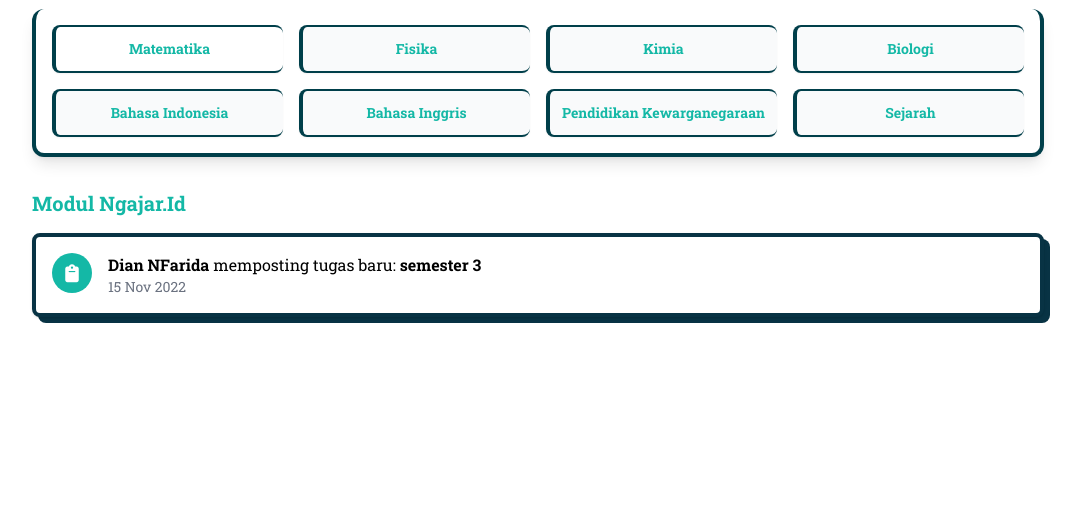
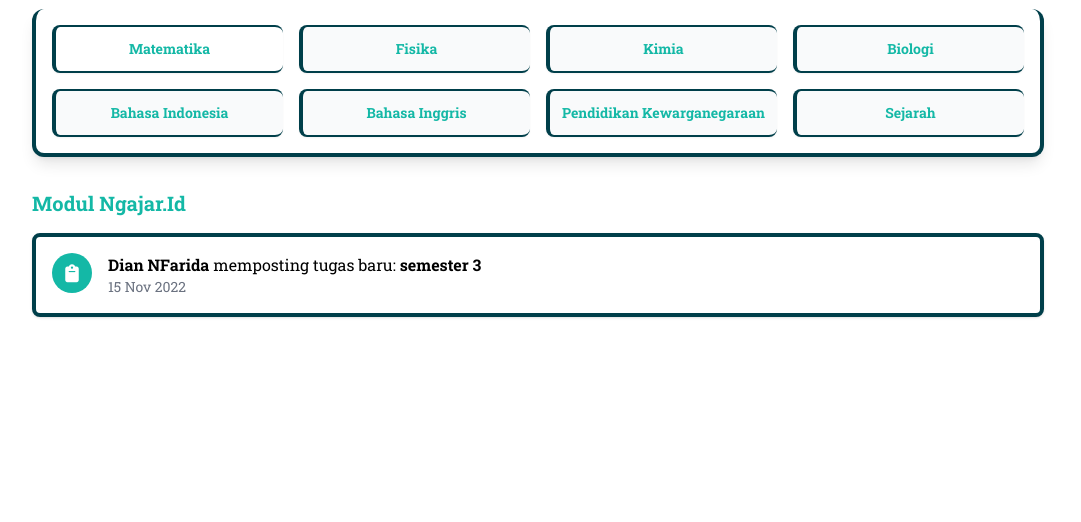
Before and after one commit to NasiHangat/Ngajar.id, a PHP site: page /Murid/murid_dashboard.php in a window 1280 px wide. Shown: the part 243-765 px from the top of the page, without its empty margins (102-1183 px from the left). Run offline with PHP 8.4, Linux system fonts and the light colour scheme; a user stored in the database is signed in; data comes from the database, SQL or seed files in the repository; data that the repository does not hold is empty; some libraries are stand-ins or nearby versions.

Commit message:
Update murid_dashboard.php

```diff
--- a/Murid/murid_dashboard.php
+++ b/Murid/murid_dashboard.php
@@ -176,8 +176,7 @@
                     </div>
                 <div>
                 <div class="relative">
-                    <div class="absolute top-1.5 left-1.5 w-full h-full bg-cyan-950 rounded-lg z-0"></div>
-                    <div class="relative bg-white p-4 shadow rounded-lg flex items-start justify-between border-4 border-cyan-950 z-10">
+                    <div class="bg-white p-4 shadow rounded-lg flex items-start justify-between border-4 border-[#003F4A]">
                         <div class="flex gap-4 hover:text-gray-700">
                             <div class="w-10 h-10 bg-teal-500 text-white p-2 rounded-full flex items-center justify-center">
                                 <i class="fas fa-clipboard text-lg"></i>
```
